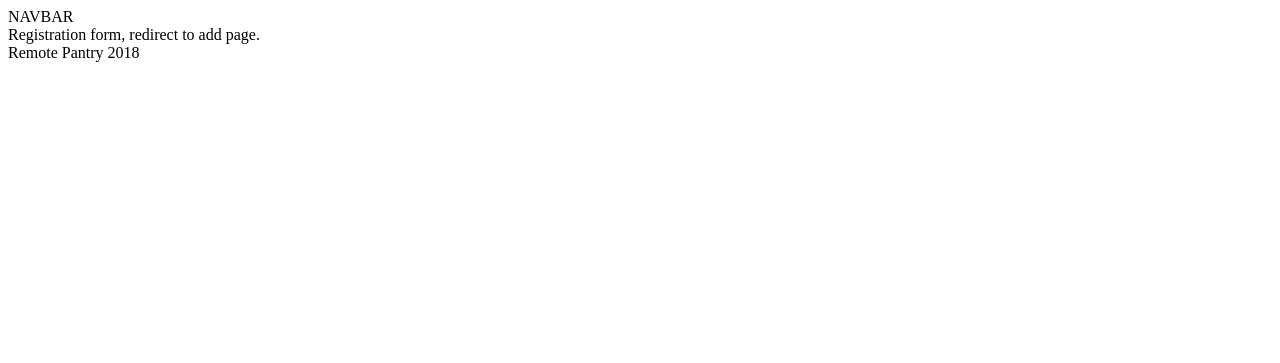
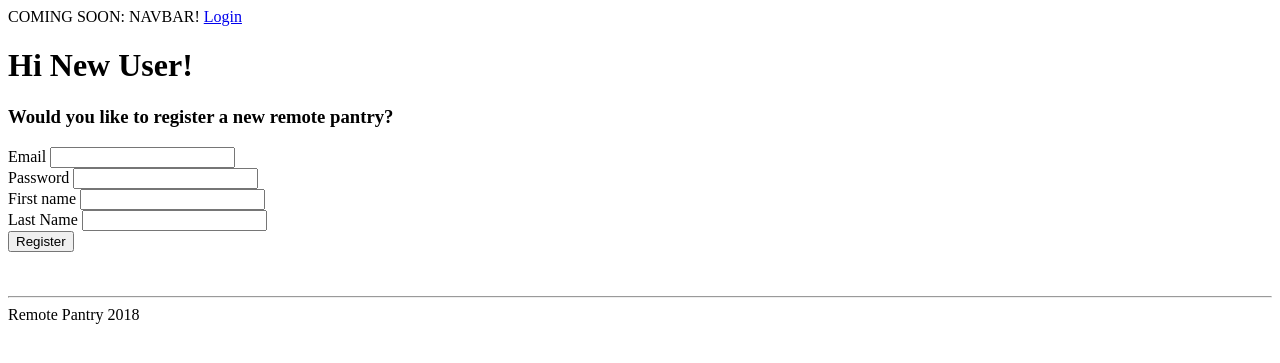
Before and after one commit to noraham/HackbrightIndependentProject, a Flask app: page /register in a window 1280 px wide. Shown: the top 363 px of the page. Run offline with Flask 2, Linux system fonts and the light colour scheme.

Commit message:
finished login/out routes, forms, and handling

```diff
--- a/server.py
+++ b/server.py
@@ -1,20 +1,21 @@
 """local server for Remote Pantry"""
 
+import datetime
+import bcrypt
+
 from jinja2 import StrictUndefined
-
 from flask import (Flask, render_template, redirect, request, flash, session)
 from flask_debugtoolbar import DebugToolbarExtension
-
 from tablesetup import User, Foodstuff, Location, Barcode, connect_to_db, db
 
 
 app = Flask(__name__)
+app.config['DEBUG_TB_INTERCEPT_REDIRECTS'] = False
 
 # Required to use Flask sessions and the debug toolbar
 app.secret_key = "secretSECRETsecret"
 
-# Normally, if you use an undefined variable in Jinja2, it fails silently.
-# This is horrible. Fix this so that, instead, it raises an error.
+# Using an undefined variable in Jinja2 raises an error
 app.jinja_env.undefined = StrictUndefined
 
 
@@ -24,11 +25,70 @@ def Log_in_form_display():
 
     return render_template("homepage.html")
 
+@app.route('/login_handle', methods=["POST"])
+def log_in_handle():
+    """Log user into profile"""
+
+    # Get form variables
+    email = request.form["email"]
+    pword_input = request.form["password"]
+
+    user = User.query.filter_by(email=email).first()
+    if not user:
+        flash("No such user")
+        return redirect("/")
+
+    # Transform and check
+    pword_in_table = user.pword
+    valid_password = (bcrypt.hashpw(pword_input.encode('utf8'), pword_in_table.encode('utf8'))
+                     == pword_in_table)
+
+    if valid_password:
+        session["user_id"] = user.user_id
+        flash("Logged in")
+        return redirect('/pantry')
+
+    else:
+        flash("Incorrect password")
+        return redirect("/")
+
+@app.route('/logout')
+def logout():
+    """Log out of site"""
+
+    del session["user_id"]
+    flash("Logged out")
+    return redirect("/")
+
 @app.route('/register')
 def newuser_form_display():
     """Register page"""
 
     return render_template("register.html")
+
+@app.route('/register_handle', methods=["POST"])
+def newuser_form_handle():
+    """Add new user to db"""
+
+    # Grab from form
+    email = request.form.get("email")
+    password = request.form.get("password")
+    fname = request.form.get("fname")
+    lname = request.form.get("lname")
+
+    # Transform and auto-create
+    password = password.encode('utf8')
+    hashed_pword = bcrypt.hashpw(password, bcrypt.gensalt(10))
+    now = datetime.datetime.now()
+
+    new_user = User(email=email, pword=hashed_pword, fname=fname, lname=lname,
+                    date_created=now)
+
+    db.session.add(new_user)
+    db.session.commit()
+
+    flash("Successfully registered")
+    return redirect('/add')
 
 @app.route('/add')
 def foodstuff_form_display():
--- a/templates/base.html
+++ b/templates/base.html
@@ -5,9 +5,22 @@
 </head>
 
 <body>
-  <div>NAVBAR</div>
+  <div>COMING SOON: NAVBAR!
+    {% if "user_id" in session %}
+        <a href="/logout">Logout</a>
+    {% else %}
+        <a href="/">Login</a>
+    {% endif %}</div>
+
+    {% for flash in get_flashed_messages() %}
+        {{ flash }}
+    {% endfor %}
 
   {% block content %}CONTENT{% endblock %}
+
+  <br>
+  <br>
+  <hr>
   <footer>Remote Pantry 2018</footer>
 
 </body>
--- a/templates/register.html
+++ b/templates/register.html
@@ -3,7 +3,42 @@
 {% block title %}Remote Pantry Register{% endblock %}
 
 {% block content %}
+<h1>Hi New User!</h1>
+<h3>Would you like to register a new remote pantry?</h3>
 
-Registration form, redirect to add page.
+<form action="register_handle" method="POST">
 
+  <div>
+    <label>
+      Email
+      <input type="email" name="email">
+    </label>
+  </div>
+
+  <div>
+    <label>
+      Password
+      <input type="password" name="password">
+    </label>
+  </div>
+
+  <div>
+    <label>
+      First name
+      <input type="text" name="fname">
+    </label>
+  </div>
+
+  <div>
+    <label>
+      Last Name
+      <input type="text" name="lname">
+    </label>
+  </div>
+
+  <div>
+    <input type="submit" value="Register">
+  </div>
+
+</form>
 {% endblock %}
```
Also changed, not shown: templates/homepage.html (+22 -1 lines).
